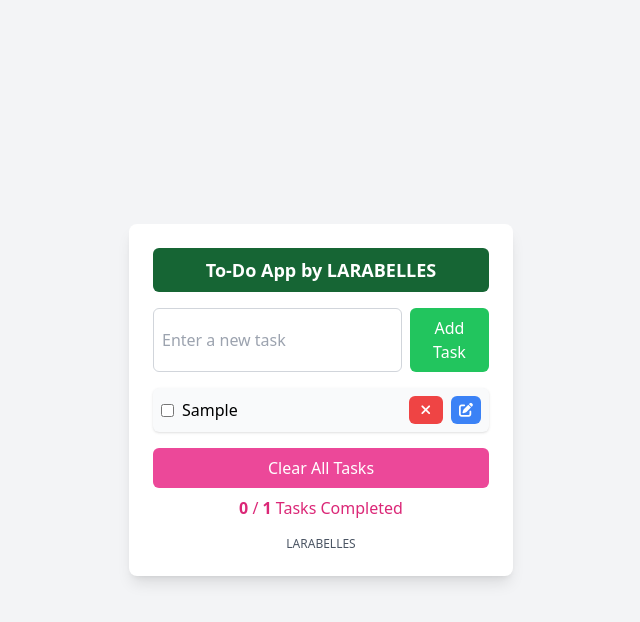
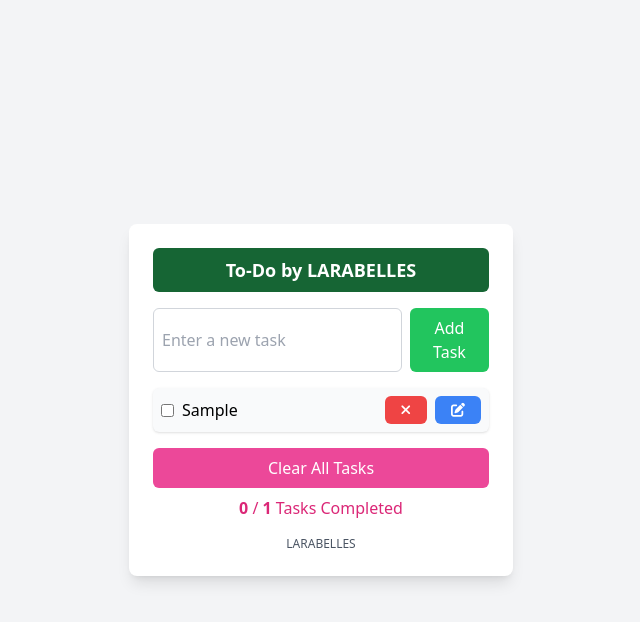
Before and after one commit to ssarzxc/LARABELLES, a plain HTML site: page index.html in a window 1280 px wide. Both pictures are taken after typing "Sample" into the empty fields and a click on the button "Add Task". Shown: the whole page, without its empty margins (319-959 px from the left). Drawn offline with nearby package versions, Linux system fonts and the light colour scheme.

Commit message:
ara edits nanaman

```diff
--- a/index.html
+++ b/index.html
@@ -21,7 +21,7 @@
     }">
 
         <div class="bg-green-800 text-white text-center py-2 rounded-md">
-            <h4 class="text-lg font-semibold">To-Do App by LARABELLES</h4>
+            <h4 class="text-lg font-bold">To-Do by LARABELLES</h4>
 
         </div>
 
@@ -51,13 +51,13 @@
                         @keyup.enter="task.editing = false" class="border p-1 rounded-md w-full">
 
                     <!-- Delete Button -->
-                    <button class="bg-red-500 text-white px-3 py-1 rounded-md text-sm hover:bg-red-600 me-2"
+                    <button class="bg-red-500 text-white px-4 py-1 rounded-md text-sm hover:bg-red-600 me-2"
                         @click="tasks = tasks.filter((currTask) => currTask != task)">
                         <i class="fa-solid fa-xmark"></i>
                     </button>
 
                     <!-- Edit Button -->
-                    <button class="bg-blue-500 text-white px-2 py-1 rounded-md text-sm hover:text-blue-700"
+                    <button class="bg-blue-500 text-white px-4 py-1 rounded-md text-sm hover:text-blue-700"
                         @click="task.editing = true">
                         <i class="fa-solid fa-pen-to-square"></i>
                     </button>
```
